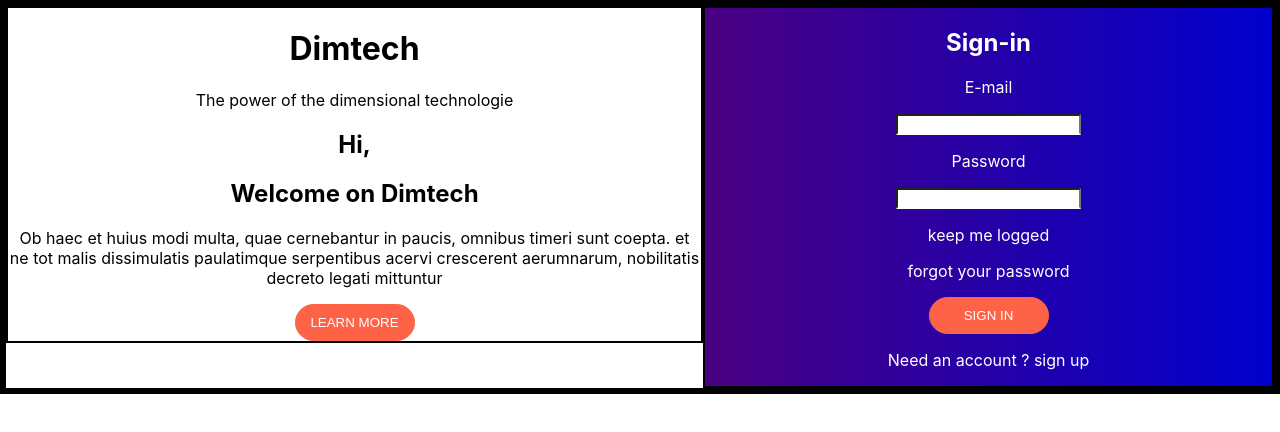
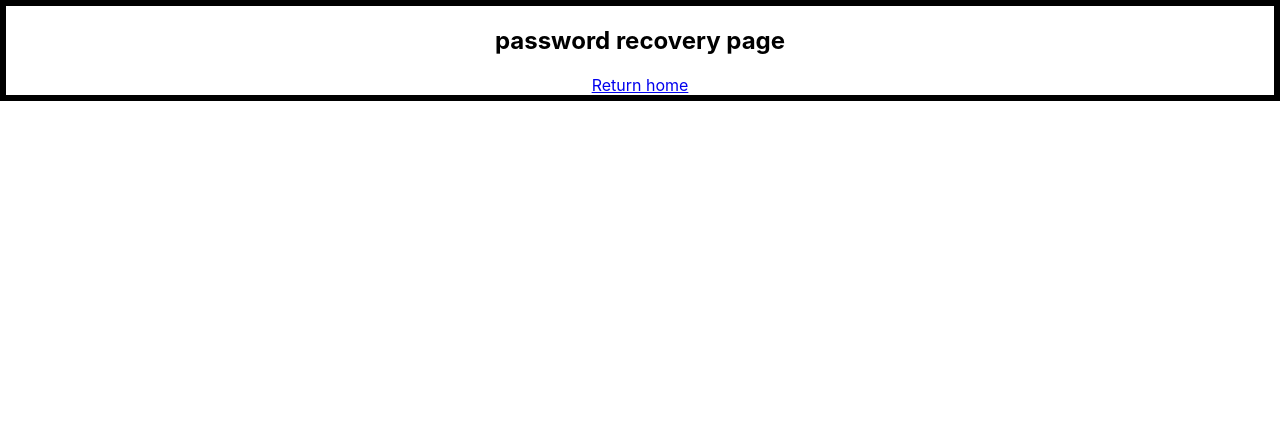
Before and after one commit to Eldydev/Test_Tech_Conjonction, a React (Create React App) app in the folder test_tech_conjonction/: page /forgotpassword in a window 1280 px wide. Shown: the top 432 px of the page. Built offline with nearby package versions, Linux system fonts and the light colour scheme.

Commit message:
forgot password page + redirect

```diff
--- a/test_tech_conjonction/src/App.js
+++ b/test_tech_conjonction/src/App.js
@@ -1,5 +1,6 @@
 import React, { Component } from "react";
-import Home from './components/Home.js'
+import Home from './components/Home.js';
+import Forgotpassword from './components/Forgotpassword.js';
 import { Router, Route, Switch } from "react-router-dom";
 import history from "./utils/history";
 
@@ -18,7 +19,8 @@ class App extends Component {
         {/* Don't forget to include the history module */}
         <Router history={history}>
           <Switch>
-            <Route path="/" component={Home} />
+            <Route exact path="/" component={Home} />
+            <Route path="/forgotpassword" component={Forgotpassword} />
           </Switch>
         </Router>
       </div>
--- /dev/null
+++ b/test_tech_conjonction/src/components/Forgotpassword.js
@@ -0,0 +1,23 @@
+import React, { Component } from 'react';
+import { Link } from "react-router-dom";
+import '../App.css';
+
+class Forgotpassword extends Component {
+    constructor(props) {
+        super(props);
+        this.state = {
+
+        }
+
+    }
+    render() {
+        return (
+            <div>
+                <h2>password recovery page</h2>
+                <Link to="/">Return home</Link>
+            </div>
+        );
+    }
+}
+
+export default Forgotpassword;
--- a/test_tech_conjonction/src/components/Home.js
+++ b/test_tech_conjonction/src/components/Home.js
@@ -1,4 +1,5 @@
 import React, { Component } from 'react';
+import { Link } from "react-router-dom";
 import '../App.css';
 
 class Home extends Component {
@@ -27,7 +28,7 @@ class Home extends Component {
                     <p>Password</p>
                     <input type="text" />
                     <p>keep me logged</p>
-                    <p>forgot your password</p>
+                    <p><Link to="/forgotpassword">Forgot your password ?</Link></p>
                     <button>SIGN IN</button>
                     <p>Need an account ? sign up</p>
 
```
Also changed, not shown: 1 other file (tests, documents, lock files or other folders).
